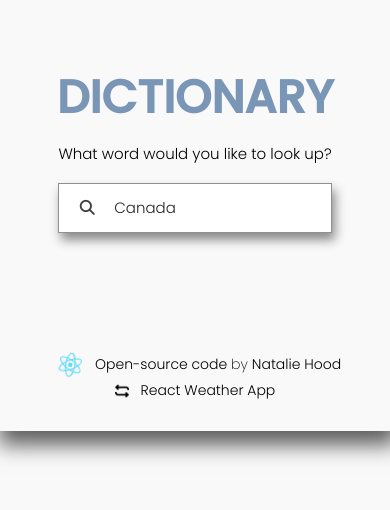
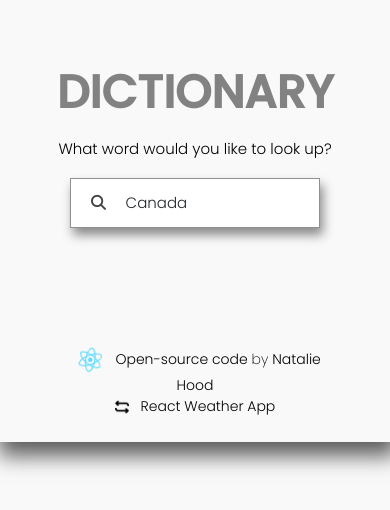
Before and after one commit to natalieh93/shecodes-react-dictionary-app, a React (Create React App) app: page / in a window 390 px wide. Shown: the top 510 px of the page. Built offline with nearby package versions, Linux system fonts and the light colour scheme; no server answers; a web font is replaced by a local one.

Commit message:
Applied more changes to CSS and media queries

```diff
--- a/src/App.css
+++ b/src/App.css
@@ -54,8 +54,8 @@
 
 @media (max-width: 800px) {
   .App {
-    margin: 0px auto;
-    padding: 60px 15px;
+    margin: 0 auto;
+    padding: 0 auto;
   }
 
   .App-footer {
--- a/src/Dictionary.css
+++ b/src/Dictionary.css
@@ -1,5 +1,5 @@
 h1 {
-  color: #1c4d8693;
+  color: #2a2a2a93;
   font-size: 50px;
   font-weight: 600;
   letter-spacing: 0px;
--- a/src/Meaning.css
+++ b/src/Meaning.css
@@ -6,7 +6,7 @@
 }
 
 .Meaning h3 {
-  color: #1c4d8693;
+  color: #2a2a2a93;
   font-size: 20px;
   font-style: italic;
   font-weight: 500;
@@ -19,14 +19,14 @@
   font-size: 16px;
   font-weight: 300;
   line-height: 26px;
-  margin: 20px 0 2px;
+  margin: 20px 0 0;
 }
 
 .Meaning .example {
   color: black;
   font-style: italic;
   font-weight: 400;
-  margin: 15px 0 30px;
+  margin: 20px 0 30px;
 }
 
 .Meaning .example::first-letter {
--- a/src/Synonyms.css
+++ b/src/Synonyms.css
@@ -4,7 +4,7 @@
 }
 
 .Synonyms .Synonyms-header {
-  color: #000000c2;
+  color: gba(0, 0, 0, 0.828) b7;
   font-family: "Poppins", sans-serif;
   font-size: 15px;
   font-weight: 400;
@@ -18,7 +18,7 @@
 }
 
 .Synonyms li {
-  color: #0000009d;
+  color: #2a2a2ab7;
   display: inline-block;
   font-size: 15px;
   font-weight: 300;
```
